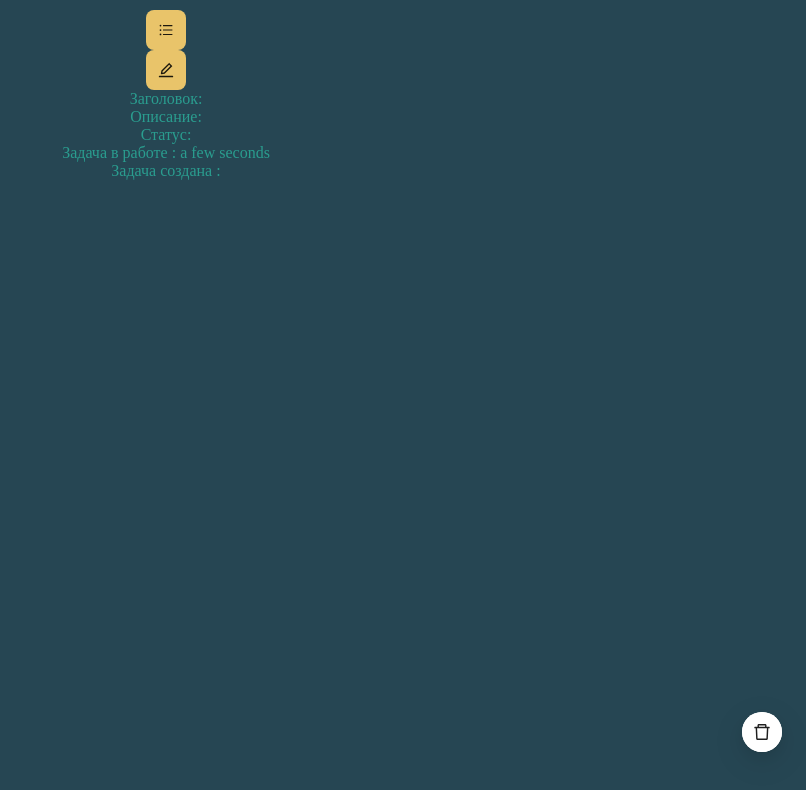
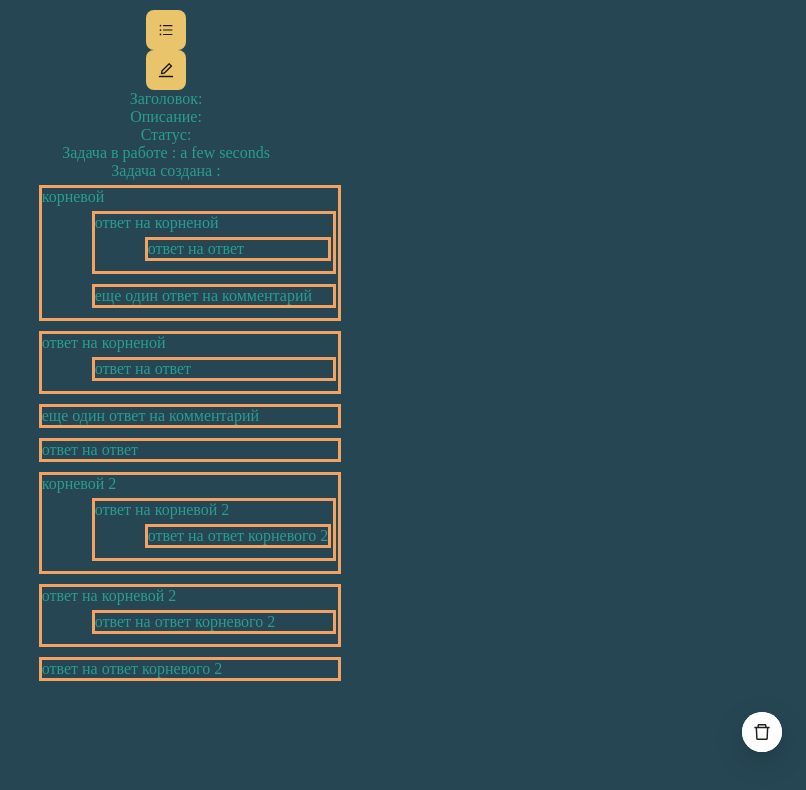
Before and after one commit to AneJIbcuH/ToDo, a React (Vite) app: page /task/1 in a window 1280 px wide. Shown: the top 790 px of the page, without its empty margins (474-1280 px from the left). Built offline with nearby package versions, Linux system fonts and the light colour scheme.

Commit message:
Add files via upload

```diff
--- a/src/App.css
+++ b/src/App.css
@@ -33,6 +33,11 @@ body {
     margin: 10px 0;
     background: #2a9d8f;
     border: none;
+}
+
+.taskList p {
+    text-align: center;
+    color: #2a9d8f;
 }
 
 .subTaskdone {
@@ -74,3 +79,40 @@ body {
 .btn :hover {
     color: #e76f51;
 }
+
+.com {
+    border: #e76f51 solid 3px;
+    border-radius: 5px;
+    margin: 0 0 5px 100px;
+    width: 220px;
+    height: 80px;
+    display: flex;
+    flex-wrap: wrap;
+}
+
+.com0 {
+    /* border: #e9c46a solid 3px; */
+    margin-left: 45px;
+}
+
+.com1 {
+    /* border: #f4a261 solid 3px; */
+    /* margin-left: 15px; */
+}
+
+.commentShow {
+    display: none;
+}
+
+.comment {
+    border: solid 3px #f4a261;
+    margin: 5px 2px 10px 50px;
+}
+
+.comment p {
+    text-align: left;
+}
+
+/* .comments {
+    border: solid 3px #e9c46a;
+} */
--- /dev/null
+++ b/src/Comment.tsx
@@ -0,0 +1,54 @@
+// import { useState } from "react";
+
+const Comment: React.FC = ({ comment, comments }) => {
+  // const [show, setShow] = useState(false)
+
+  return (
+
+    <div className="comment">
+
+      <p>{comment.text}</p>
+      {comment.children.map((childId) => (
+        <Comment
+          key={childId}
+          comment={comments.find((c) => c.id === childId)}
+          comments={comments}
+        />
+      ))}
+    </div>
+
+      // {
+  //   id: 1,
+  //   text: "корневой",
+  //   children: [2, 3],
+  // },
+  // {
+  //   id: 2,
+  //   text: "ответ на корненой",
+  //   children: [4],
+  // },
+  // {
+  //   id: 3,
+  //   text: "еще один ответ на комментарий",
+  //   children: [],
+  // },
+  // {
+  //   id: 4,
+  //   text: "ответ на ответ",
+  //   children: [],
+  // }
+
+    // <div className="com">
+    //   {/* <h3>{author}</h3> */}
+    //   <p>{id}</p>
+    //   <p>{text}</p>
+    //   {/* <p>{date}</p> */}
+    //   {/* <button onClick={() => setShow(!show)} className={show ? "commentShow" : ""}>Добавить комментарий</button>
+    //   <input type="text" className={!show ? "commentShow" : ""}/>
+    //   <button onClick={() => setShow(!show)} className={!show ? "commentShow" : ""}>х</button>
+    //   <button onClick={() => setShow(!show)} className={!show ? "commentShow" : ""}>+</button> */}
+    // </div>
+  );
+};
+
+export default Comment;
--- /dev/null
+++ b/src/CommentContainer.tsx
@@ -0,0 +1,30 @@
+import Comment from "./Comment";
+
+const CommentContainer: React.FC = ({ comments }) => {
+
+  return (
+
+    <div className="comments">
+      {comments.map((comment) => (
+        <Comment key={comment.id} comment={comment} comments={comments} />
+      ))}
+    </div>
+
+    // <div className="com0">
+    //   {comments.map(comment => (
+    //     <div key={comment.id} className="com1">
+    //       <Comment
+    //         author={comment.author}
+    //         text={comment.text}
+    //         date={comment.date}
+    //       />
+    //       {comment.replies && (
+    //         <CommentContainer comments={comment.replies} />
+    //       )}
+    //     </div>
+    //   ))}
+    // </div>
+  );
+};
+
+export default CommentContainer;
--- a/src/HomeTodo.tsx
+++ b/src/HomeTodo.tsx
@@ -80,22 +80,8 @@ const HomeTodo: React.FC = () => {
     dispatch(DragItemAction);
   }
 
-  // function dragEnd(e) {
-  //   console.log("dragend");
-  //   console.log(e.target.id);
-  //   e.target.style.boxShadow = "none";
-  // }
-
-  // function dragLeave(e) {
-  //   e.target.style.boxShadow = "none";
-  // }
-
   function dragOver(e) {
     e.preventDefault();
-    // console.log(e.currentTarget.className);
-    // if (e.target.className == "task") {
-    //   e.target.style.boxShadow = "0 10px 10px black";
-    // }
   }
 
   return (
@@ -135,6 +121,7 @@ const HomeTodo: React.FC = () => {
           onDragOver={(e) => dragOver(e)}
           onDrop={(e) => dragDrop(e)}
         >
+          <p>В очереди</p>
           {arrTasks?.map((task: Task) => {
             if (task.status == "queue") {
               return (
@@ -144,8 +131,6 @@ const HomeTodo: React.FC = () => {
                   onClick={() => navigate(`/task/${task.id}`)}
                   draggable={true}
                   onDragStart={(e) => dragStart(e)}
-                  // onDragLeave={(e) => dragLeave(e)}
-                  // onDragEnd={(e) => dragEnd(e)}
                 >
                   <p>№{arrTasks.indexOf(task) + 1}</p>
                   <p>{task.title}</p>
@@ -160,6 +145,7 @@ const HomeTodo: React.FC = () => {
           onDragOver={(e) => dragOver(e)}
           onDrop={(e) => dragDrop(e)}
         >
+          <p>В разработке</p>
           {arrTasks?.map((task: Task) => {
             if (task.status == "development") {
               return (
@@ -183,6 +169,7 @@ const HomeTodo: React.FC = () => {
           onDragOver={(e) => dragOver(e)}
           onDrop={(e) => dragDrop(e)}
         >
+          <p>Выполнено</p>
           {arrTasks?.map((task: Task) => {
             if (task.status == "done") {
               return (
--- a/src/MyTask.tsx
+++ b/src/MyTask.tsx
@@ -6,6 +6,7 @@ import { Action, ActionTypes, Task, subTask } from "./store/types";
 import { DeleteOutlined, EditOutlined, BarsOutlined } from "@ant-design/icons";
 import { useState } from "react";
 import moment from "moment";
+import CommentContainer from "./CommentContainer";
 
 const MyTask: React.FC = () => {
   const navigate = useNavigate();
@@ -86,6 +87,44 @@ const MyTask: React.FC = () => {
     setNewSubTasks(task?.subTasks);
   };
 
+  const comments = [
+    {
+      id: 1,
+      text: "корневой",
+      children: [2, 3],
+    },
+    {
+      id: 2,
+      text: "ответ на корненой",
+      children: [4],
+    },
+    {
+      id: 3,
+      text: "еще один ответ на комментарий",
+      children: [],
+    },
+    {
+      id: 4,
+      text: "ответ на ответ",
+      children: [],
+    },
+    {
+      id: 5,
+      text: "корневой 2",
+      children: [6],
+    },
+    {
+      id: 6,
+      text: "ответ на корневой 2",
+      children: [7],
+    },
+    {
+      id: 7,
+      text: "ответ на ответ корневого 2",
+      children: [],
+    },
+  ];
+
   return (
     <div className="taskList">
       <Button
@@ -163,7 +202,10 @@ const MyTask: React.FC = () => {
       <p>Описание: {task?.description}</p>
       <p>Статус: {task?.status}</p>
       {task?.status == "done" ? (
-        <p>Задача была выполнена : {new Date(task?.timeEndDev).toLocaleString()} за {(task?.timeEndDev - task.id) / 1000} секунд</p>
+        <p>
+          Задача была выполнена : {new Date(task?.timeEndDev).toLocaleString()}{" "}
+          за {(task?.timeEndDev - task.id) / 1000} секунд
+        </p>
       ) : (
         <p>Задача в работе : {moment(task?.id).fromNow().slice(0, -3)}</p>
       )}
@@ -173,6 +215,7 @@ const MyTask: React.FC = () => {
           - {el.subtask} - id - {el.id}
         </p>
       ))}
+      <CommentContainer comments={comments} />
     </div>
   );
 };
```
